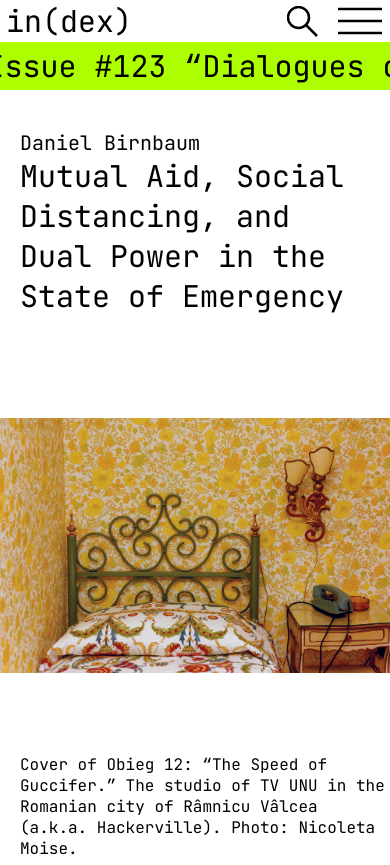
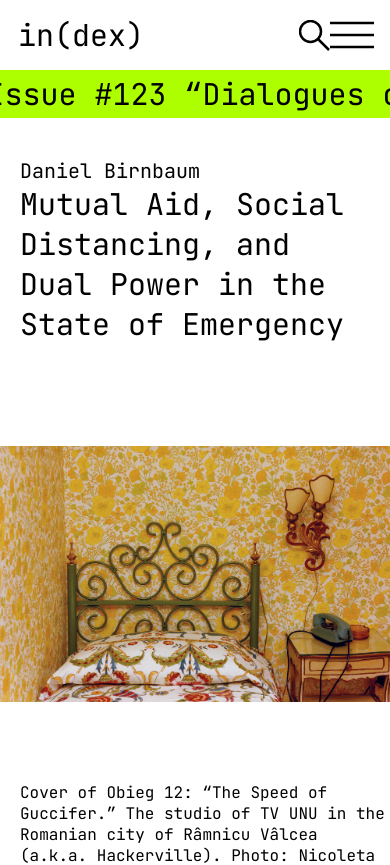
Before and after one commit to MZSkjaerstad/Prosesser_og_brukergrensesnitt, a Vue app: page / in a window 390 px wide. Shown: the top 865 px of the page. Built offline with nearby package versions, Linux system fonts and the light colour scheme.

Commit message:
:iphone: Making header mobile responsive + adding favicon

```diff
--- a/index.html
+++ b/index.html
@@ -4,7 +4,9 @@
 
       <meta name="viewport" content="width=device-width, initial-scale=1.0 maximum-scale=1.0">
 
-      <title>vue_template</title>
+      <title>in(dex)</title>
+
+      <link rel="icon" type="image/x-icon" href="/assets/images/favicon.svg">
    </head>
 
    <body>
--- a/src/components/Header/Header.vue
+++ b/src/components/Header/Header.vue
@@ -51,15 +51,14 @@
 	.header {
 		width: 100%;
 		height: auto;
-		padding: 1.5% 2%;
+		padding: 20px 20px;
 		background: inherit;
 		display: flex;
 		justify-content: space-between;
-
 	}
 
 	.header__buttons {
-		width: 8rem;
+		width: 100px;
 		display: flex;
 		justify-content: space-between;
 	}
--- a/src/components/Header/MenuButton.vue
+++ b/src/components/Header/MenuButton.vue
@@ -11,9 +11,7 @@
 <script>
 
 export default {
-   components: {
-
-   }
+   components: {}
 }
 </script>
 
--- a/src/components/Header/Navigation.vue
+++ b/src/components/Header/Navigation.vue
@@ -61,7 +61,7 @@
 
 <style>
 	.navigation {
-      width: 75%;
+      width: 70%;
 		height: auto;
       background: var(--background);
       display: flex;
@@ -71,6 +71,7 @@
    .navigation__item {
       display: flex;
       flex-direction: column;
+      transform: translateX(45%);
    }
 
    .navigation__link-container {
@@ -86,4 +87,10 @@
       color: var(--primary-color);
       text-decoration: none;
    }
+
+   @media screen and (max-width: 1100px) {
+      .navigation__contact {
+         display: none;
+      }
+   }
 </style>
```
Also changed, not shown: public/assets/images/favicon.svg (added).
